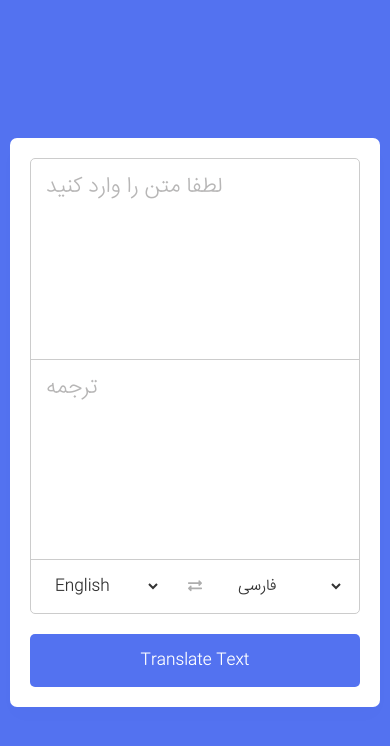
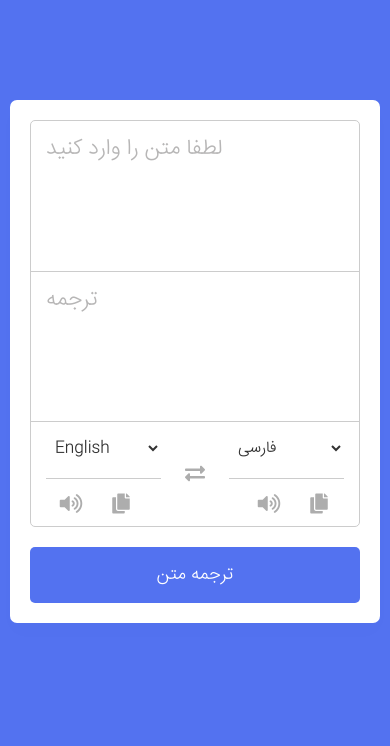
Before and after one commit to alirezaaa1194/translator, a plain HTML site: page index.html in a window 390 px wide. Drawn offline with Linux system fonts and the light colour scheme.

Commit message:
fix bug 1

```diff
--- a/index.html
+++ b/index.html
@@ -4,15 +4,18 @@
     <meta charset="utf-8" />
     <title>Translator</title>
     <link rel="stylesheet" href="style.css" />
-    <meta name="viewport" content="width=device-width, initial-scale=1.0" />
+    <meta name="viewport" content="width=device-width, initial-scale=1.0, user-scalable=0" />
     <link
       rel="stylesheet"
       href="https://cdnjs.cloudflare.com/ajax/libs/font-awesome/5.15.3/css/all.min.css"
     />
-    <link rel="icon" href="https://icons.iconarchive.com/icons/marcus-roberto/google-play/512/Google-Translate-icon.png" sizes="32x32">
+    <link
+      rel="icon"
+      href="https://icons.iconarchive.com/icons/marcus-roberto/google-play/512/Google-Translate-icon.png"
+      sizes="32x32"
+    />
   </head>
   <body>
-
     <audio src=""></audio>
     <div class="container">
       <div class="wrapper">
@@ -32,15 +35,15 @@
         </div>
         <ul class="controls">
           <li class="row from">
+              <select class="from-select"></select>
             <div class="icons">
               <i id="from" class="fas fa-volume-up fromVoice"></i>
               <i id="from" class="fas fa-copy fromCopy"></i>
             </div>
-            <select class="from-select"></select>
           </li>
           <li class="exchange"><i class="fas fa-exchange-alt"></i></li>
           <li class="row to">
-            <select class="to-select"></select>
+              <select class="to-select"></select>
             <div class="icons">
               <i id="to" class="fas fa-volume-up toVoice"></i>
               <i id="to" class="fas fa-copy toCopy"></i>
@@ -48,12 +51,11 @@
           </li>
         </ul>
       </div>
-      <button class="translateBtn">Translate Text</button>
+      <button class="translateBtn">ترجمه متن</button>
     </div>
 
     <script src="./app.js"></script>
   </body>
 </html>
 
-
 <!-- https://api.mymemory.translated.net/get?q=${text}&langpair=${translateFrom}|${translateTo} -->
--- a/style.css
+++ b/style.css
@@ -1,42 +1,42 @@
 @font-face {
-    font-family: IranSans;
-    src: url('./fonts/IRANSansWeb\(FaNum\)_Light.ttf');
+  font-family: IranSans;
+  src: url("./fonts/IRANSansWeb\(FaNum\)_Light.ttf");
 }
-*{
+* {
   margin: 0;
   padding: 0;
   box-sizing: border-box;
   font-family: IranSans;
 }
-body{
+body {
   display: flex;
   align-items: center;
   justify-content: center;
   padding: 0 10px;
   min-height: 100vh;
-  background: #5372F0;
+  background: #5372f0;
 }
-.container{
+.container {
   max-width: 690px;
   width: 100%;
   padding: 30px;
   background: #fff;
   border-radius: 7px;
-  box-shadow: 0 10px 20px rgba(0,0,0,0.01);
+  box-shadow: 0 10px 20px rgba(0, 0, 0, 0.01);
 }
-.wrapper{
+.wrapper {
   border-radius: 5px;
   border: 1px solid #ccc;
 }
-.wrapper .text-input{
+.wrapper .text-input {
   display: flex;
   border-bottom: 1px solid #ccc;
 }
-.text-input .to-text{
+.text-input .to-text {
   border-radius: 0px;
   border-left: 1px solid #ccc;
 }
-.text-input textarea{
+.text-input textarea {
   height: 250px;
   width: 100%;
   border: none;
@@ -47,22 +47,25 @@ body{
   padding: 10px 15px;
   border-radius: 5px;
 }
-.text-input textarea::placeholder{
+.text-input textarea::placeholder {
   color: #b7b6b6;
 }
-.controls, li, .icons, .icons i{
+.controls,
+li,
+.icons,
+.icons i {
   display: flex;
   align-items: center;
   justify-content: space-between;
 }
-.controls{
+.controls {
   list-style: none;
   padding: 12px 15px;
 }
-.controls .row .icons{
+.controls .row .icons {
   width: 38%;
 }
-.controls .row .icons i{
+.controls .row .icons i {
   width: 50px;
   color: #adadad;
   font-size: 14px;
@@ -70,15 +73,15 @@ body{
   transition: transform 0.2s ease;
   justify-content: center;
 }
-.controls .row.from .icons{
+.controls .row.from .icons {
   padding-right: 15px;
   border-right: 1px solid #ccc;
 }
-.controls .row.to .icons{
+.controls .row.to .icons {
   padding-left: 15px;
   border-left: 1px solid #ccc;
 }
-.controls .row select{
+.controls .row select {
   color: #333;
   border: none;
   outline: none;
@@ -86,35 +89,35 @@ body{
   background: none;
   padding-left: 5px;
 }
-.text-input textarea::-webkit-scrollbar{
+.text-input textarea::-webkit-scrollbar {
   width: 4px;
 }
-.controls .row select::-webkit-scrollbar{
+.controls .row select::-webkit-scrollbar {
   width: 8px;
 }
 .text-input textarea::-webkit-scrollbar-track,
-.controls .row select::-webkit-scrollbar-track{
+.controls .row select::-webkit-scrollbar-track {
   background: #fff;
 }
-.text-input textarea::-webkit-scrollbar-thumb{
+.text-input textarea::-webkit-scrollbar-thumb {
   background: #ddd;
   border-radius: 8px;
 }
-.controls .row select::-webkit-scrollbar-thumb{
+.controls .row select::-webkit-scrollbar-thumb {
   background: #999;
   border-radius: 8px;
   border-right: 2px solid #ffffff;
 }
-.controls .exchange{
+.controls .exchange {
   color: #adadad;
   cursor: pointer;
   font-size: 16px;
   transition: transform 0.2s ease;
 }
-.controls i:active{
+.controls i:active {
   transform: scale(0.9);
 }
-.container button{
+.container button {
   width: 100%;
   padding: 14px;
   outline: none;
@@ -124,34 +127,54 @@ body{
   margin-top: 20px;
   font-size: 17px;
   border-radius: 5px;
-  background: #5372F0;
+  background: #5372f0;
 }
 
-@media (max-width: 660px){
-  .container{
+@media (max-width: 660px) {
+  body {
+    align-items: flex-start;
+    padding-top: 100px;
+  }
+  .container {
     padding: 20px;
   }
-  .wrapper .text-input{
+  .wrapper .text-input {
     flex-direction: column;
   }
-  .text-input .to-text{
+  .text-input .to-text {
     border-left: 0px;
     border-top: 1px solid #ccc;
   }
-  .text-input textarea{
-    height: 200px;
+  .text-input textarea {
+    height: 150px;
   }
-  .controls .row .icons{
-    display: none;
+  .row {
+    display: flex;
+    flex-direction: column;
+    /* background-color: red; */
   }
-  .container button{
+  .controls .row .icons {
+    width: 100%;
+    border-top: 1px solid #ccc;
+    border-left: none !important;
+    border-right: none !important;
+    padding-top: 15px;
+    margin-top: 15px;
+    display: flex;
+    align-items: center;
+    justify-content: center;
+  }
+  i {
+    font-size: 20px !important;
+  }
+  .container button {
     padding: 13px;
+    font-size: 18px;
+  }
+  .controls .row select {
     font-size: 16px;
   }
-  .controls .row select{
-    font-size: 16px;
-  }
-  .controls .exchange{
+  .controls .exchange {
     font-size: 14px;
   }
 }
```
